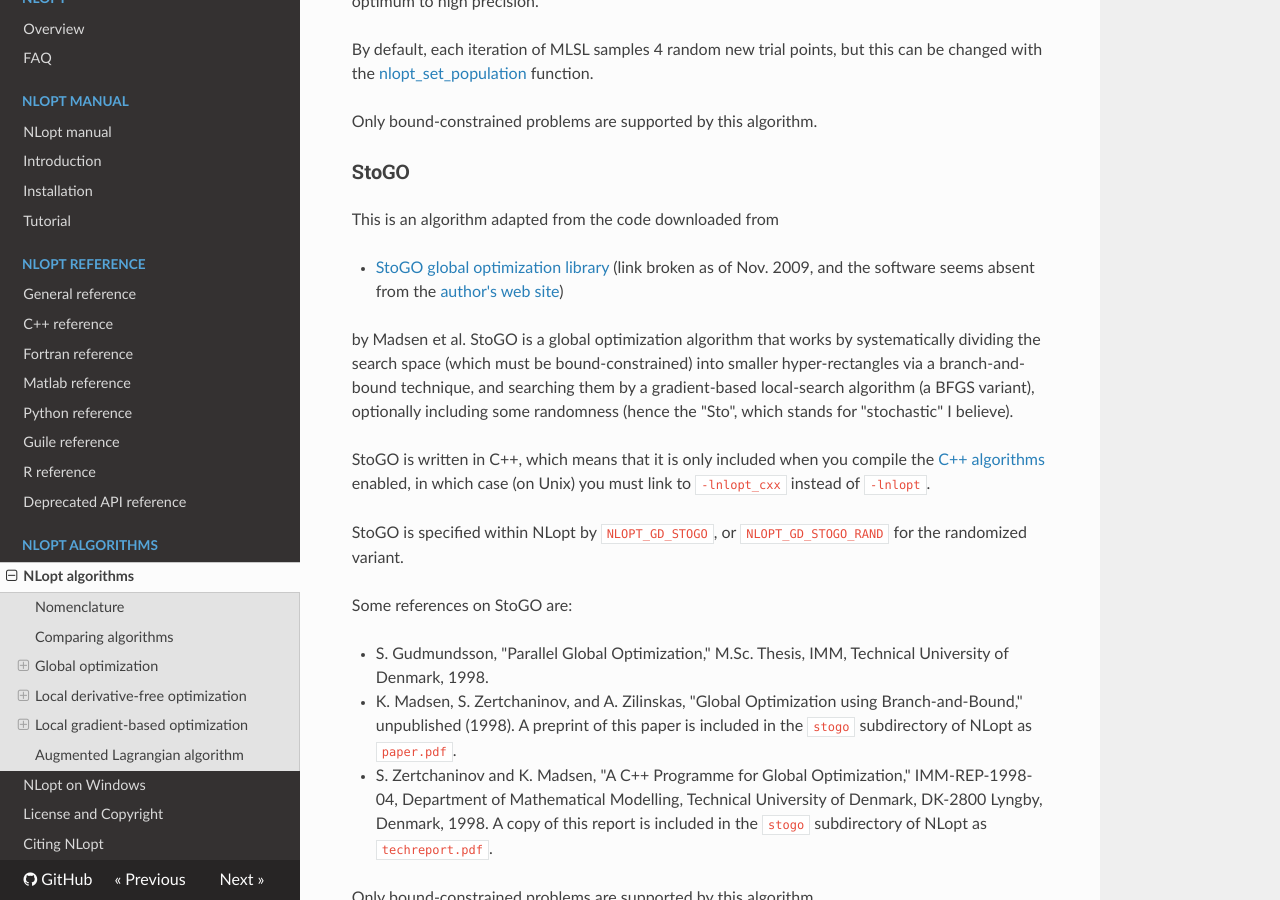
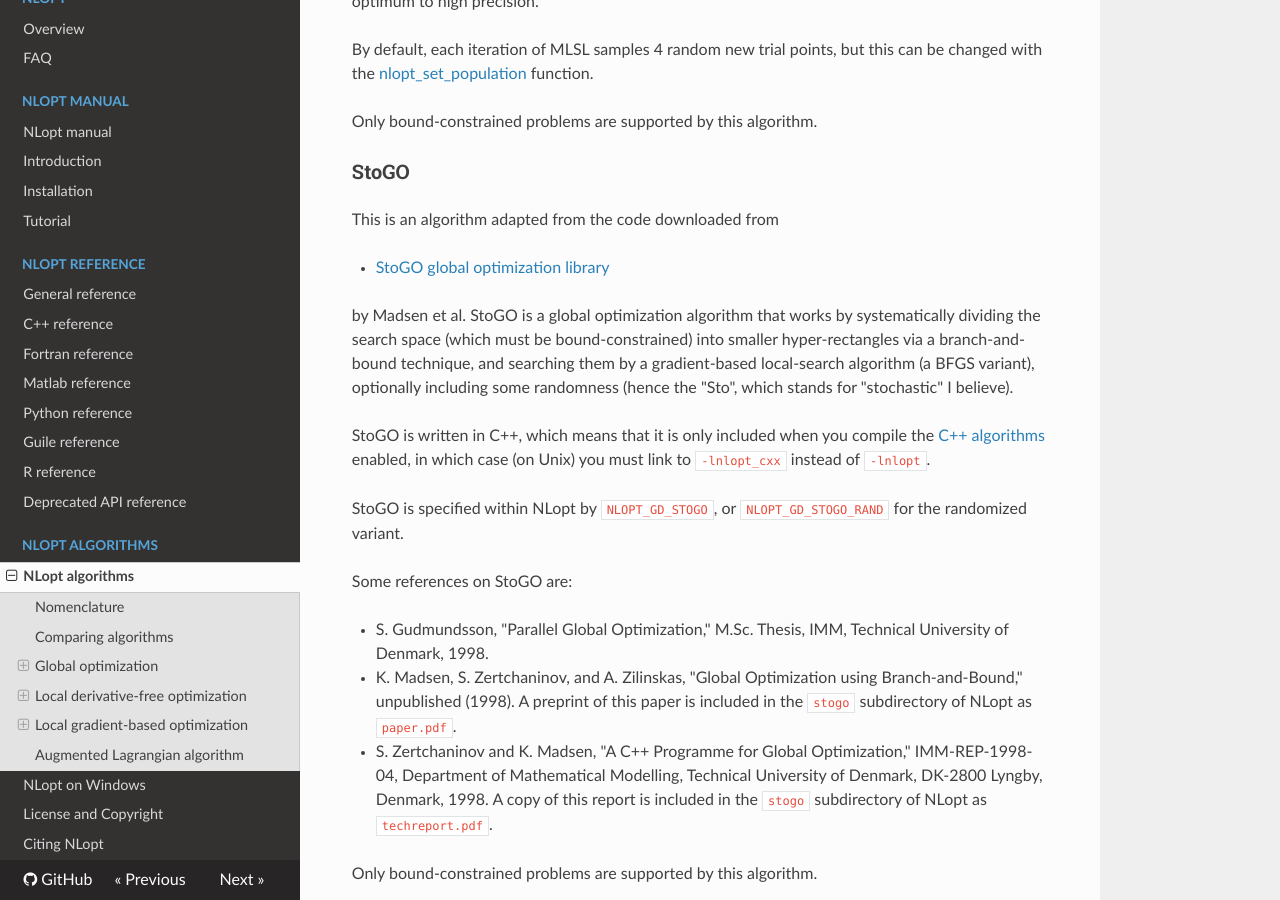
Before and after one commit to stevengj/nlopt, an MkDocs documentation site: the page built from doc/docs/NLopt_Algorithms.md, in a window 1280 px wide and 900 px high, scrolled down 4494 px. Built offline with MkDocs 1.6.1, drawn with Linux system fonts in a browser that asks for light colours; nearby versions of some CDN libraries; old or Windows-style settings are respelled for this version of MkDocs.

Commit message:
update StoGO link (closes #422)

```diff
--- a/doc/docs/NLopt_Algorithms.md
+++ b/doc/docs/NLopt_Algorithms.md
@@ -107,7 +107,7 @@
 
 This is an algorithm adapted from the code downloaded from
 
--   [StoGO global optimization library](http://www2.imm.dtu.dk/~km/GlobOpt/opt.html) (link broken as of Nov. 2009, and the software seems absent from the [author's web site](http://www2.imm.dtu.dk/~km/))
+-   [StoGO global optimization library](http://www.imm.dtu.dk/projects/scicomp/GlobOpt/opt.html)
 
 by Madsen et al. StoGO is a global optimization algorithm that works by systematically dividing the search space (which must be bound-constrained) into smaller hyper-rectangles via a branch-and-bound technique, and searching them by a gradient-based local-search algorithm (a BFGS variant), optionally including some randomness (hence the "Sto", which stands for "stochastic" I believe).
 
```
